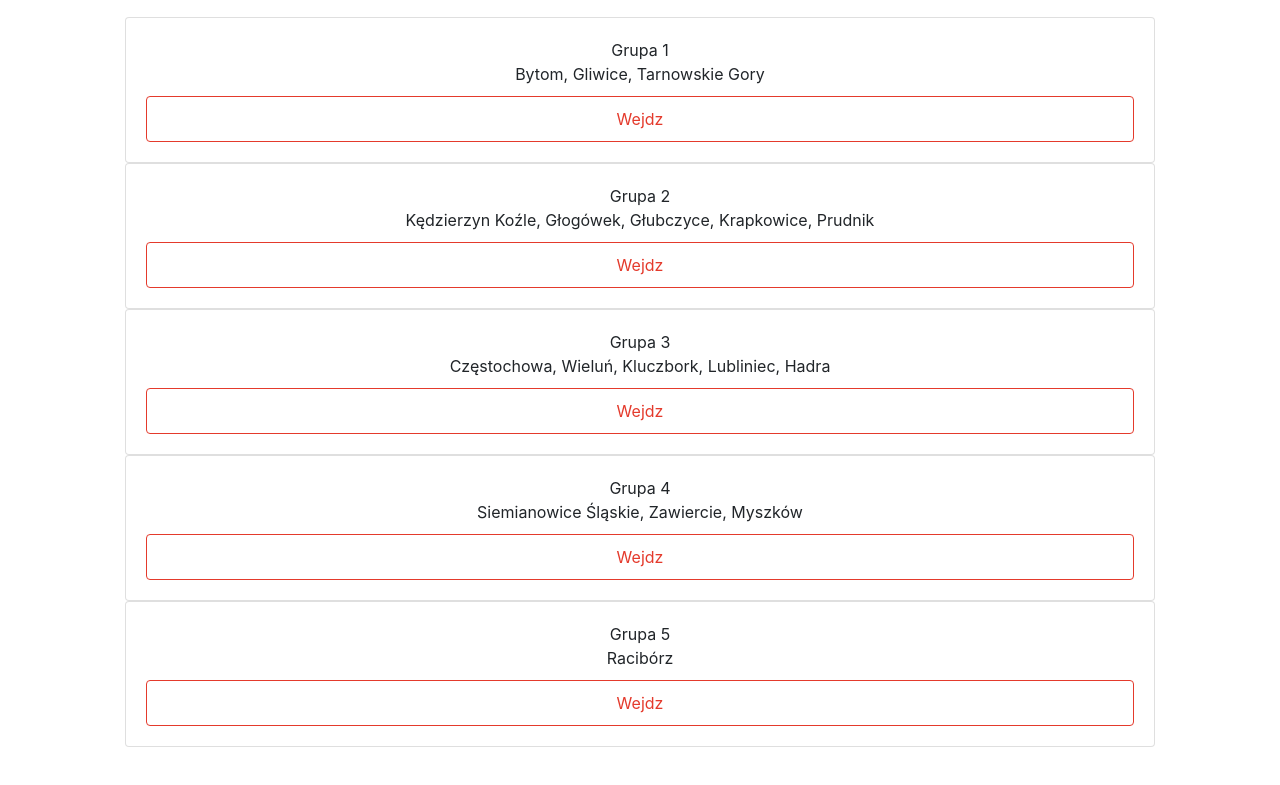
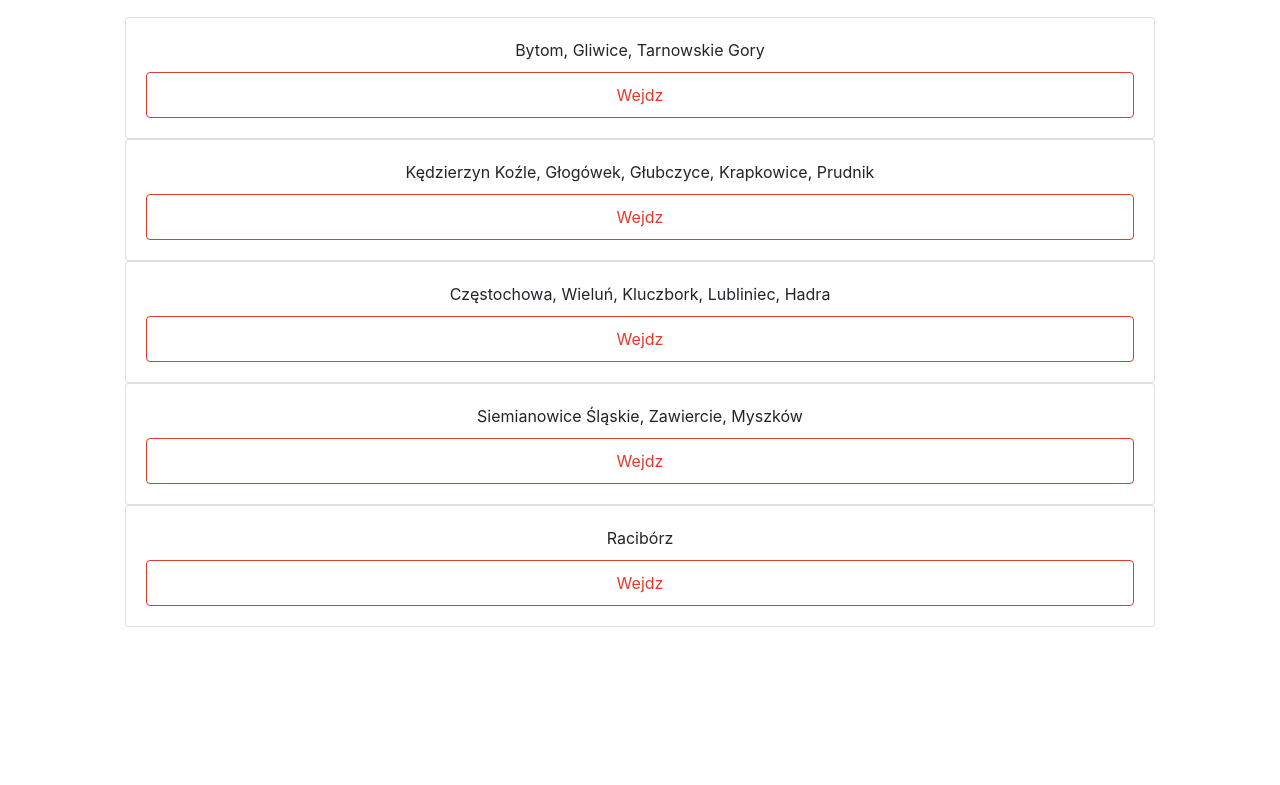
Before and after one commit to tskotniczny/premium_mobile, a website: page index.html in a window 1280 px wide. Shown: the part 143-928 px from the top of the page. After the commit the page ends 810 px from the top, so only its background shows below. Drawn offline with nearby package versions, Linux system fonts and the light colour scheme.

Commit message:
Delete Grupa 1-5 names and add group-card-button to grouo-card

```diff
--- a/index.html
+++ b/index.html
@@ -18,6 +18,7 @@
     <link rel="stylesheet" href="scss/styles.css">
 
 </head>
+
 <body>
     <div id="body" class="container">
         <div class="content-container">
@@ -25,44 +26,27 @@
                 <img class="logo" border="0" alt="premium-logo" src="images/logo.jpg">
             </div>
             <div class="group-cards-container">
-                <div class="group-cards-3">
                 <div class="group-card card card-body text-center">
-                        <div class="group-card__title">
-                            Grupa 1
-                        </div>
                     <div class="group-card__cities"> Bytom, Gliwice, Tarnowskie Gory</div>
-                        <button type="button" class="card-button btn btn-outline-info">Wejdz</button>
+                    <button type="button" class="group-card-button card-button btn btn-outline-info">Wejdz</button>
                 </div>
                 <div class="group-card card card-body text-center">
-                        <div class="group-card__title">
-                            Grupa 2
-                        </div>
                     <div class="group-card__cities"> Kędzierzyn Koźle, Głogówek, Głubczyce, Krapkowice, Prudnik</div>
-                        <button type="button" class="card-button btn btn-outline-info">Wejdz</button>
+                    <button type="button" class="group-card-button card-button btn btn-outline-info">Wejdz</button>
                 </div>
                 <div class="group-card card card-body text-center">
-                        <div class="group-card__title">
-                            Grupa 3
-                        </div>
                     <div class="group-card__cities"> Częstochowa, Wieluń, Kluczbork, Lubliniec, Hadra</div>
-                        <button type="button" class="card-button btn btn-outline-info">Wejdz</button>
+                    <button type="button" class="group-card-button card-button btn btn-outline-info">Wejdz</button>
                 </div>
                 <div class="group-card card card-body text-center"">
-                        <div class="group-card__title">
-                            Grupa 4
-                        </div>
-                        <div class="group-card__cities"> Siemianowice Śląskie, Zawiercie, Myszków</div>
-                        <button type="button" class="card-button btn btn-outline-info">Wejdz</button>
+                        <div class=" group-card__cities"> Siemianowice Śląskie, Zawiercie, Myszków</div>
+                    <button type="button" class="group-card-button card-button btn btn-outline-info">Wejdz</button>
                 </div>
                 <div class="group-card card card-body text-center">
-                        <div class="group-card__title">
-                            Grupa 5
-                        </div>
                     <div class="group-card__cities"> Racibórz </div>
-                        <button type="button" class="card-button btn btn-outline-info">Wejdz</button>
+                    <button type="button" class="group-card-button card-button btn btn-outline-info">Wejdz</button>
                 </div>
             </div>
-                <div class="group-cards-2"></div>
         </div>
     </div>
     <!--[if lt IE 7]>
@@ -113,4 +97,5 @@
     </script>
 
 </body>
+
 </html>
```
Lines whose indentation alone changed are shown as unchanged.
